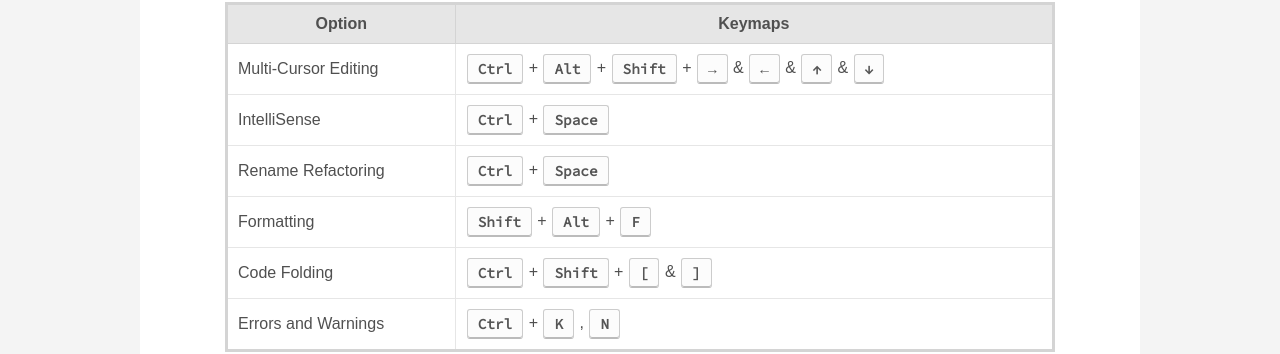
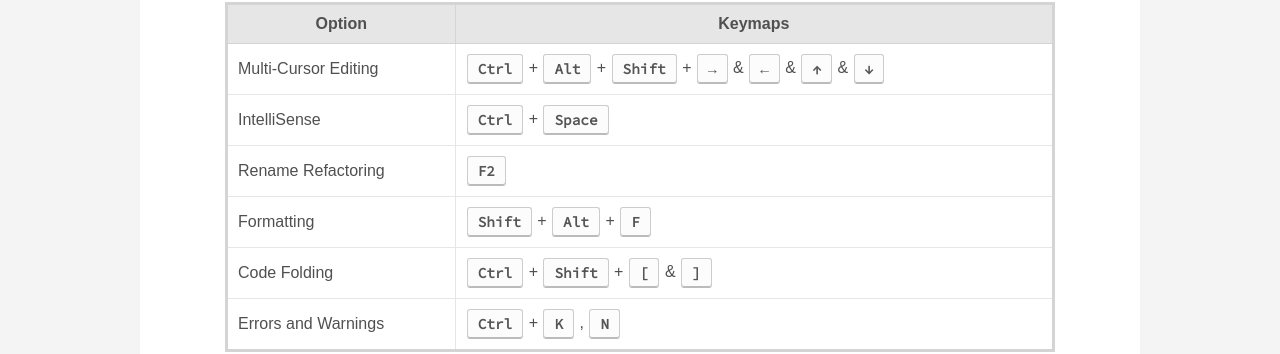
Before and after one commit to gutmate/gutmate.github.com, a Jekyll site: the page built from _posts/2017-04-10-vscode-keymaps.md, in a window 1280 px wide. Shown: the part 549-903 px from the top of the page. Built offline with Jekyll 4.4.1, drawn with Linux system fonts in a browser that asks for light colours; some web fonts are replaced; comment, search, counter and statistics services are not loaded.

Commit message:
Update 2017-04-10-vscode-keymaps.md

```diff
--- a/_posts/2017-04-10-vscode-keymaps.md
+++ b/_posts/2017-04-10-vscode-keymaps.md
@@ -15,7 +15,7 @@
 |---|---|
 |Multi-Cursor Editing|<kbd>Ctrl</kbd> + <kbd>Alt</kbd> + <kbd>Shift</kbd> + <kbd>→</kbd> & <kbd>←</kbd> & <kbd>↑</kbd> & <kbd>↓</kbd>|
 |IntelliSense|<kbd>Ctrl</kbd> + <kbd>Space</kbd>|
-|Rename Refactoring|<kbd>Ctrl</kbd> + <kbd>Space</kbd>|
+|Rename Refactoring|<kbd>F2</kbd>|
 |Formatting|<kbd>Shift</kbd> + <kbd>Alt</kbd> + <kbd>F</kbd>|
 |Code Folding|<kbd>Ctrl</kbd> + <kbd>Shift</kbd> + <kbd>[</kbd> & <kbd>]</kbd>|
 |Errors and Warnings|<kbd>Ctrl</kbd> + <kbd>K</kbd> , <kbd>N</kbd>|
```
